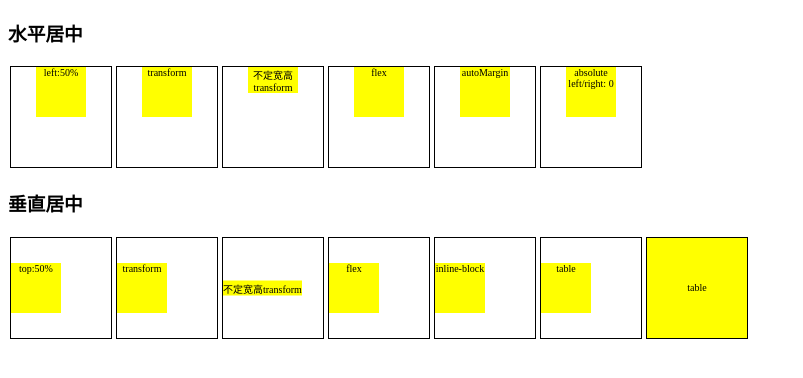
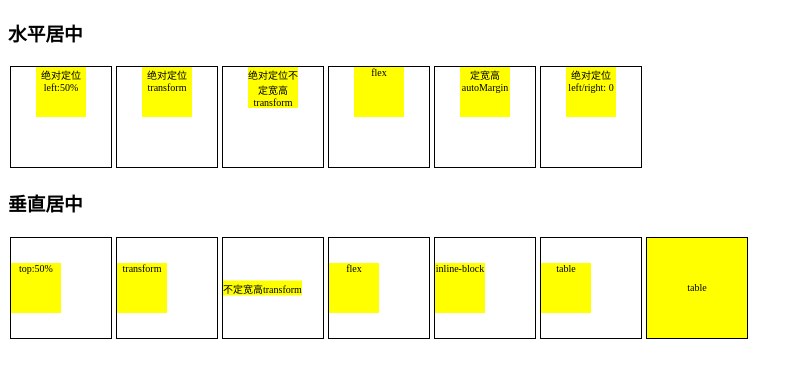
Before and after one commit to caizihua/interview, a plain HTML site: page css/div居中.html in a window 1280 px wide. Shown: the whole page, without its empty margins (0-803 px from the left). Drawn offline with Linux system fonts and the light colour scheme.

Commit message:
2021/9/26

```diff
--- a/css/div居中.html
+++ b/css/div居中.html
@@ -13,22 +13,22 @@
   <h3>水平居中</h3>
   <div class="farther">
     <div class="div">
-      <div class="horizontal1 Style Size">left:50%</div>
+      <div class="horizontal1 Style Size">绝对定位left:50%</div>
     </div>
     <div class="div">
-      <div class="horizontal2 Style Size">transform</div>
+      <div class="horizontal2 Style Size">绝对定位transform</div>
     </div>
     <div class="div">
-      <div class="horizontal3 Style">不定宽高transform</div>
+      <div class="horizontal3 Style">绝对定位不定宽高transform</div>
     </div>
     <div class="div flexHorizontal">
       <div class="horizontal4 Style Size">flex</div>
     </div>
     <div class="div">
-      <div class="horizontal5 Style Size">autoMargin</div>
+      <div class="horizontal5 Style Size">定宽高autoMargin</div>
     </div>
     <div class="div">
-      <div class="horizontal6 Style Size">absolute left/right: 0</div>
+      <div class="horizontal6 Style Size">绝对定位 left/right: 0</div>
     </div>
   </div>
   <h3>垂直居中</h3>
```
Also changed, not shown: js/Array/3个判断数组方法.js (+12 -1 lines), js/Array/扁平化.js (+12 -1 lines).
